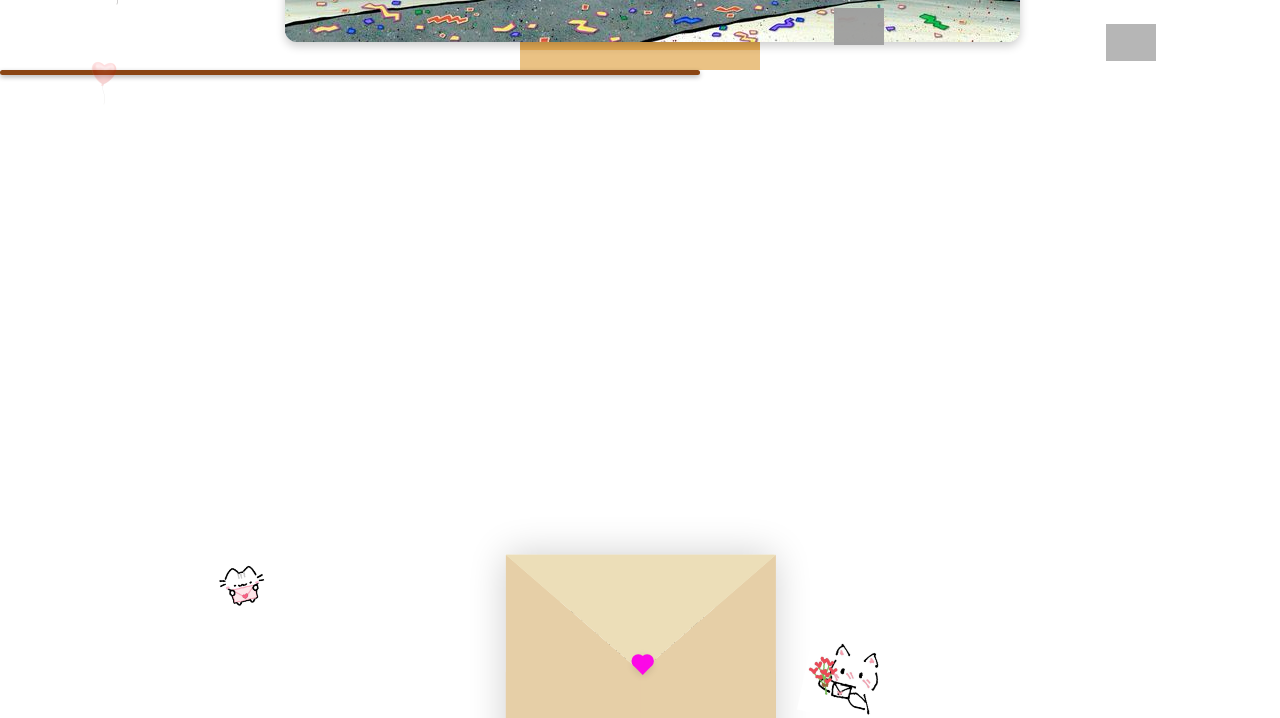
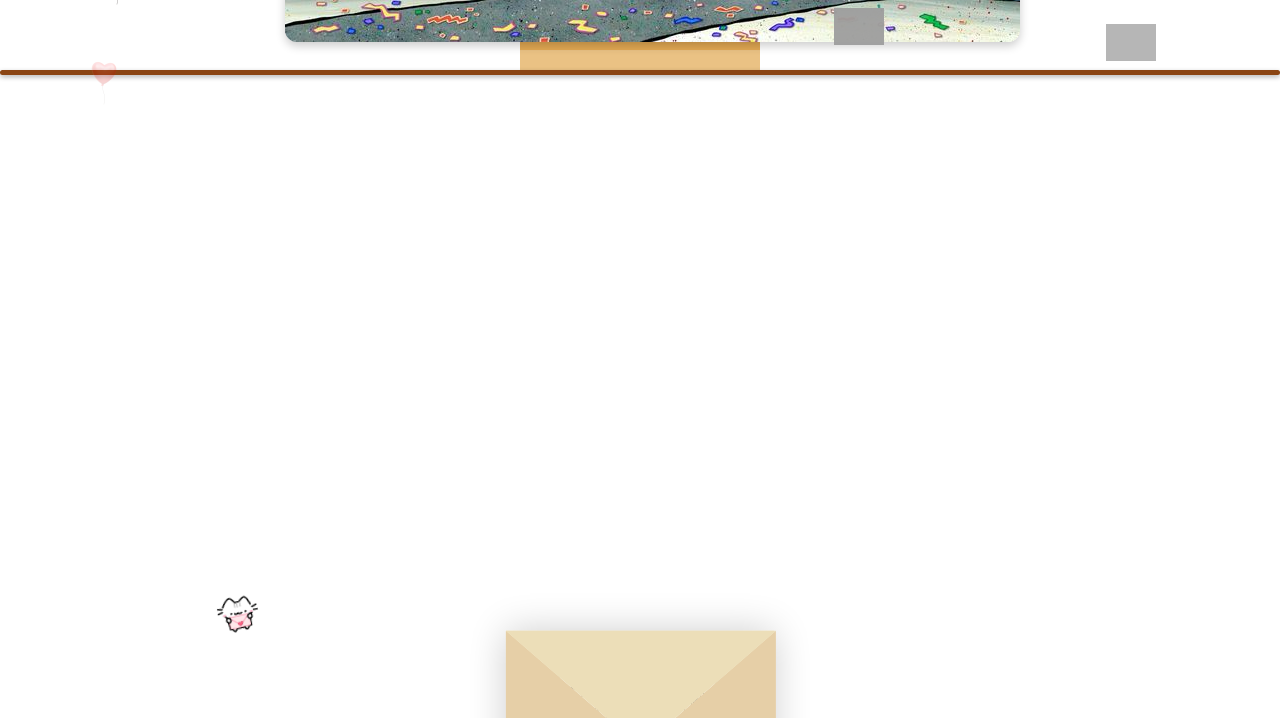
Before and after one commit to lep-s/niver, a plain HTML site: page index.html in a window 1280 px wide. Shown: the part 670-1388 px from the top of the page. Drawn offline with Linux system fonts and the light colour scheme; grey boxes are pictures that could not be loaded.

Commit message:
mudança

```diff
--- a/style.css
+++ b/style.css
@@ -241,7 +241,7 @@ h1 {
       align-items: center;
       padding: 30px 0;
       place-items: center;
-      padding-top: 80vh;
+      padding-top: 90vh;
       transform: scale(0.9);
       transform-origin: center;
       position: relative;
@@ -372,7 +372,7 @@ h1 {
 
 
     #primeira {
-      max-width: 110px;
+      max-width: 100px;
       width: 100%;
 
       top: 40%;
@@ -387,7 +387,7 @@ h1 {
     }
     #segunda {
       width: 11vh;
-      top: 35%;
+      top: 40%;
       padding-top:34%;
       left: 60%;
       position: absolute;
@@ -402,15 +402,15 @@ h1 {
   }
 
 .linha-base{
-      width: 100%;
-      max-width: 700px;
+      width: 100vw;
+      max-width: none;
 
-      height: 5.2px;
+      height: 5.4px;
       background-color: #8B4513;
-      margin: 0;
+      margin: auto;
       border-radius: 4px;
       box-shadow: 0 2px 5px rgba(0, 0, 0, 0.3);
-      margin: auto 20px a;
+
       position: absolute;
       z-index: 2;
 
```
